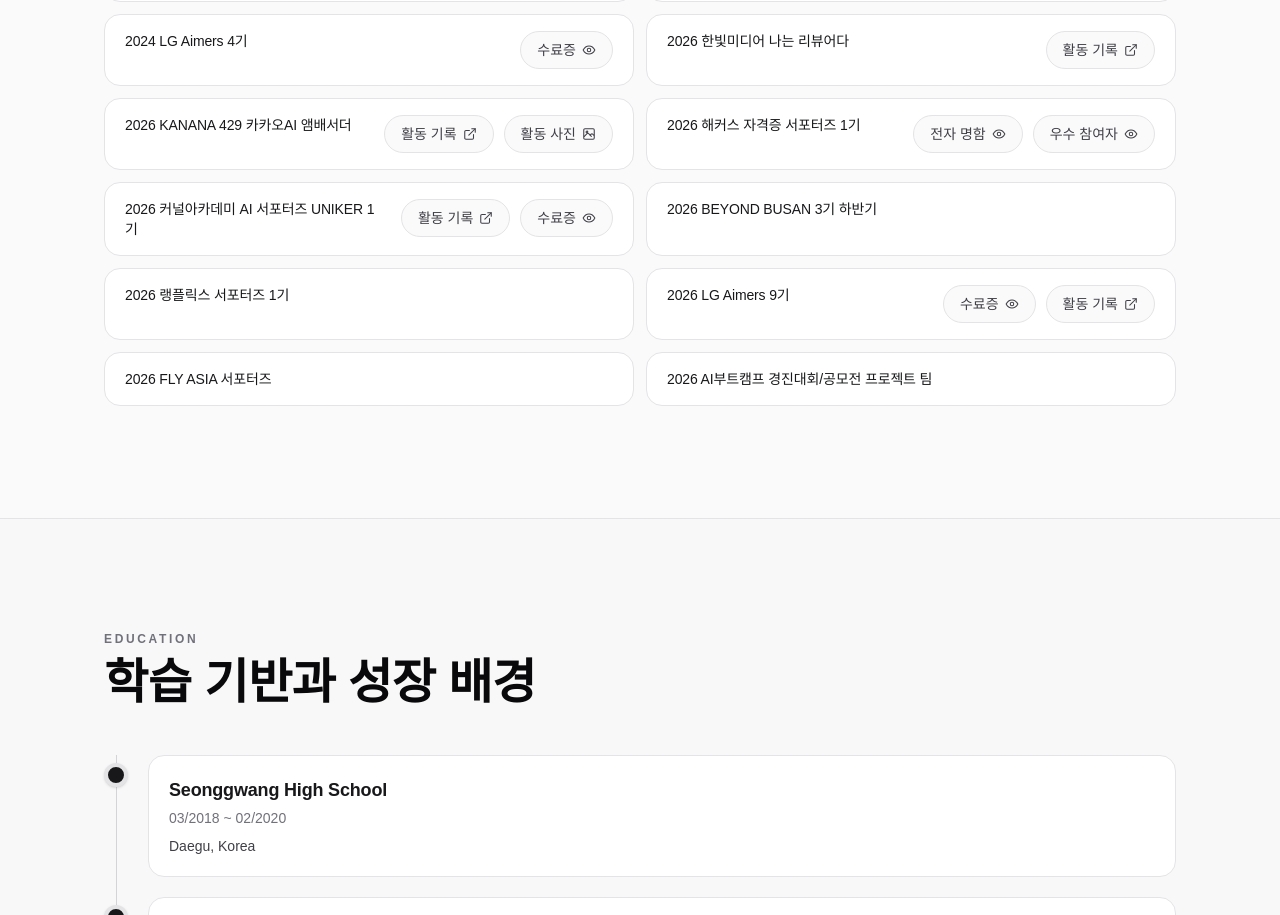
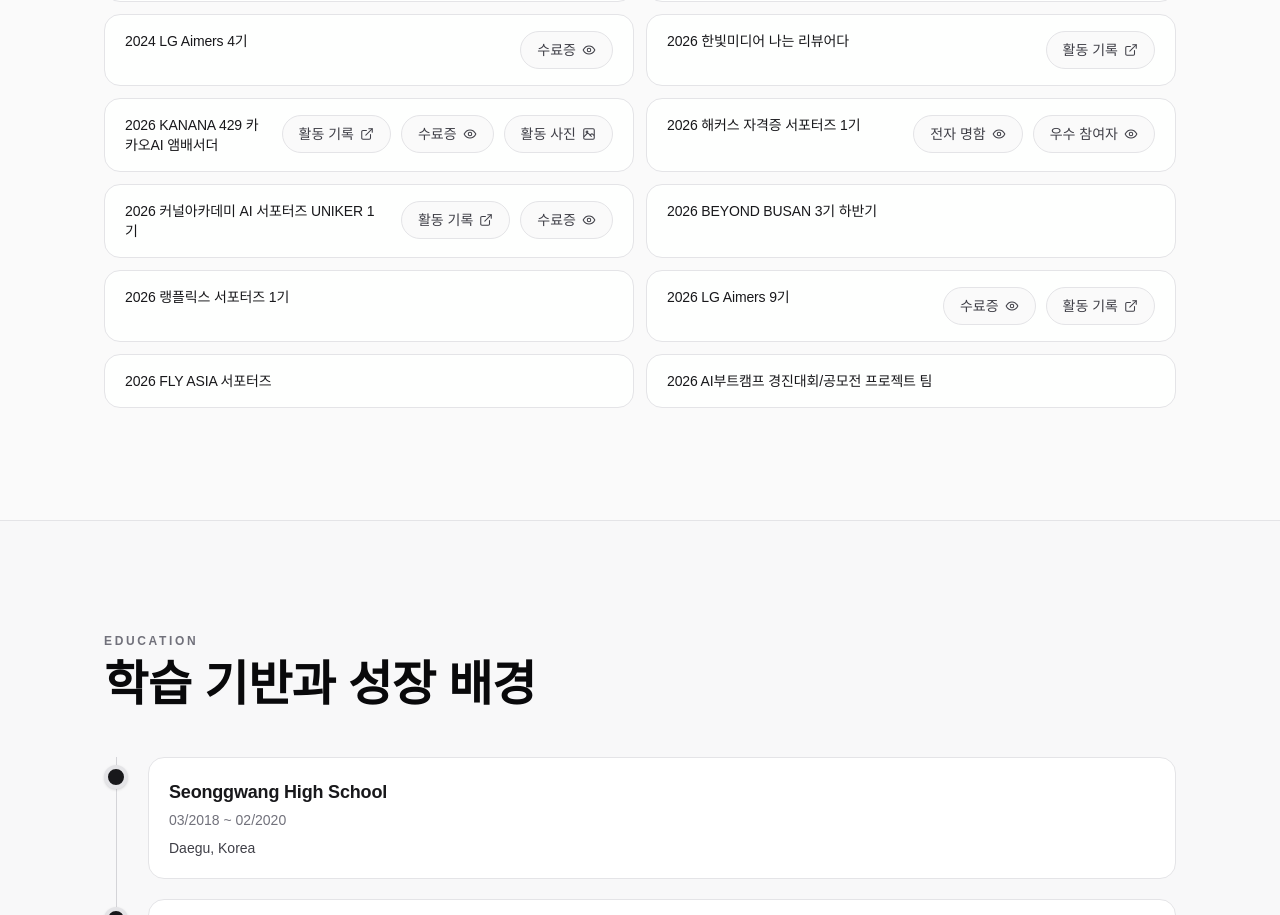
Before and after one commit to mk-isos/markus-portfolio, a Next.js app: page / in a window 1280 px wide. Shown: the part 5129-6044 px from the top of the page. Built offline with nearby package versions, Linux system fonts and the light colour scheme.

Commit message:
feat: add KANANA 429 completion certificate

```diff
--- a/src/data/portfolio.ts
+++ b/src/data/portfolio.ts
@@ -749,6 +749,17 @@ export const activities: Activity[] = [
         href: "https://mkisos.tistory.com/category/%EC%BD%94%EB%94%A9%20%EB%8F%84%EA%B5%AC/%EC%B9%B4%EC%B9%B4%EC%98%A4%20AI%20%EC%95%B0%EB%B0%B0%EC%84%9C%EB%8D%94%20KANANA%20429",
       },
       {
+        type: "image",
+        label: text("수료증", "Certificate"),
+        src: "/activities/kanana-429-certificate.jpeg",
+        width: 987,
+        height: 1440,
+        alt: text(
+          "KANANA 429 카카오 AI 앰배서더 수료증",
+          "KANANA 429 Kakao AI Ambassador certificate",
+        ),
+      },
+      {
         type: "gallery",
         label: text("활동 사진", "Activity Photo"),
         images: [
```
Also changed, not shown: public/activities/kanana-429-certificate.jpeg (added).
